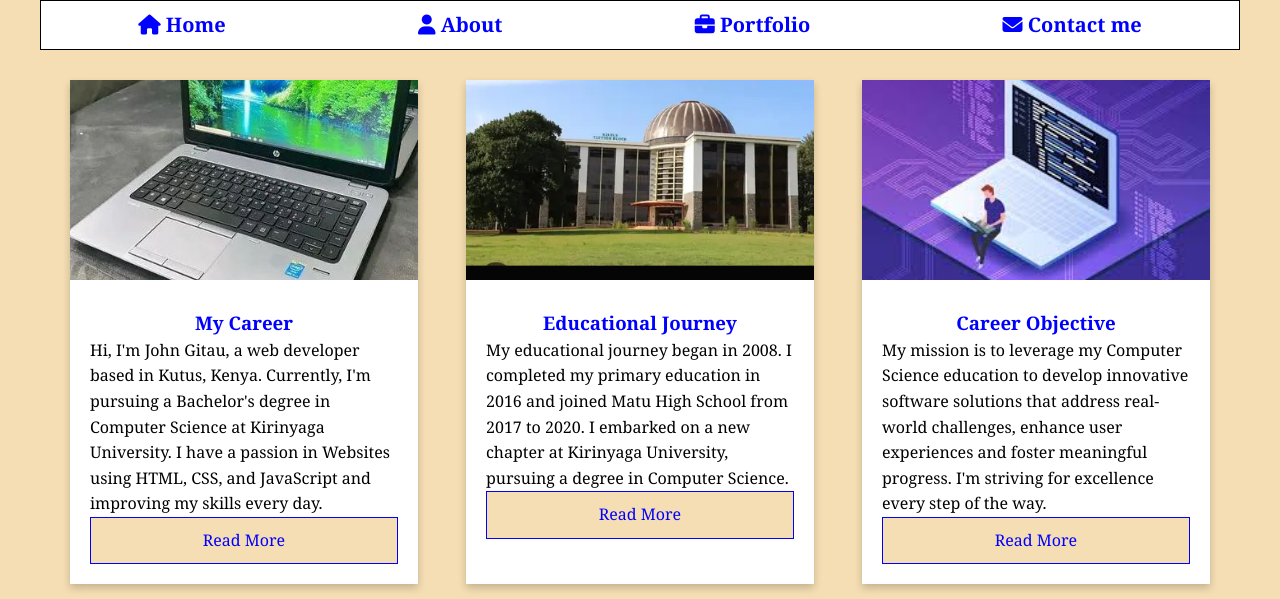
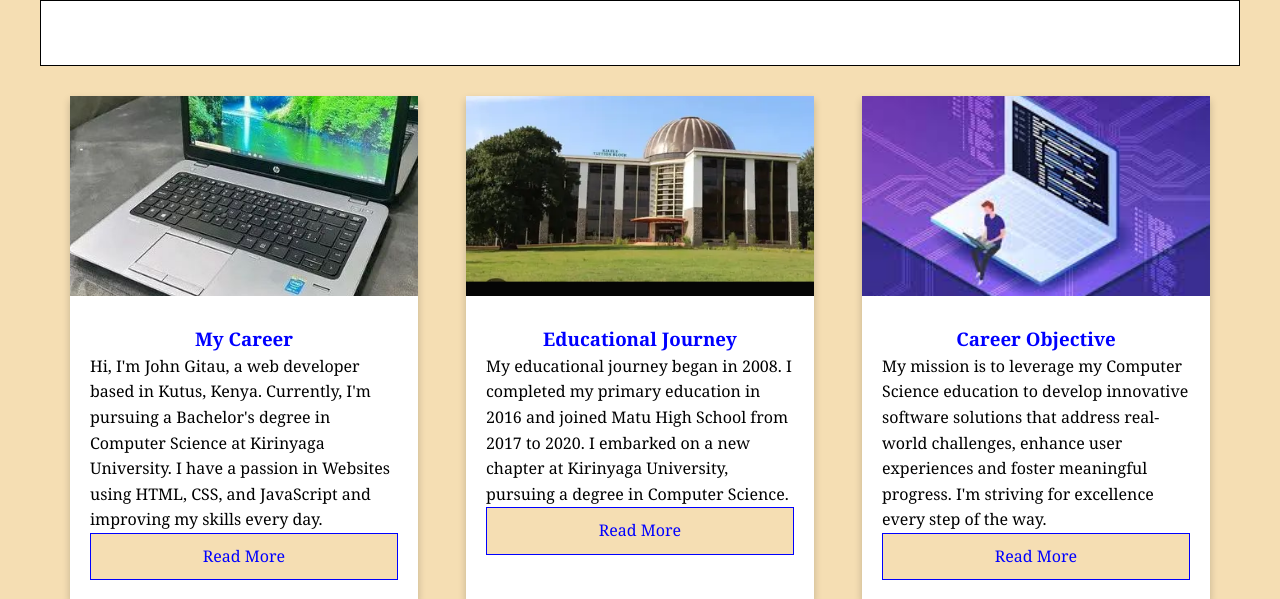
Before and after one commit to jonterob/Tech-John, a PHP site: page / in a window 1280 px wide. Shown: the part 51-650 px from the top of the page. Run offline with PHP 8.4, Linux system fonts and the light colour scheme.

Commit message:
Update index.css

```diff
--- a/index.css
+++ b/index.css
@@ -39,6 +39,7 @@ body {
     border: 1px solid black;
     flex-wrap: nowrap; /* Prevent wrapping */
     overflow-x: auto; /* Allow horizontal scrolling if needed */
+
 }
 
 .nav a {
@@ -49,6 +50,11 @@ body {
     padding: 2px;
     transition: color 0.3s ease, background-color 0.3s ease;
     flex-wrap: nowrap; /* Prevent wrapping */
+    position: relative;
+    display: inline-block;
+    padding: 10px;
+    color: white;
+    text-decoration: none;
 }
 
 .nav a:hover {
```
